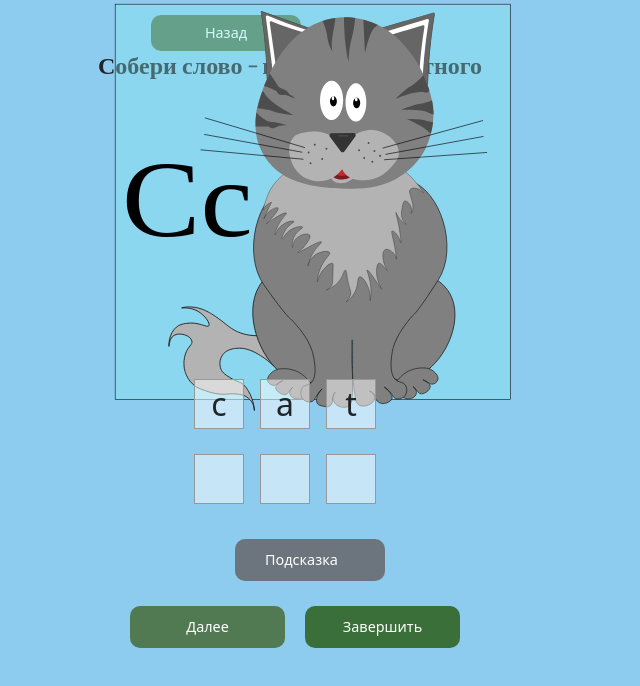
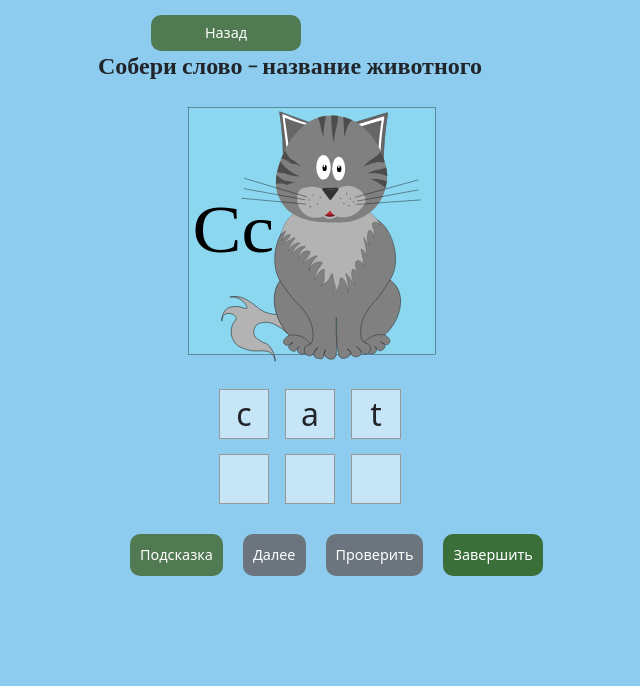
Before and after one commit to AnigalHub/DrawnSVGWithAnimation, a Vue app: page /wordConstructor in a window 768 px wide. Shown: the top 686 px of the page, without its empty margins (104-744 px from the left). Built offline with nearby package versions, Linux system fonts and the light colour scheme; a web font is replaced by a local one.

Commit message:
добавлена кнопка проверить, изменены стили по svg

```diff
--- a/src/components/wordConstructor.vue
+++ b/src/components/wordConstructor.vue
@@ -25,9 +25,10 @@
                 <component :is="currentSvg.svg"/>
                 <p class="nameSelectAnimal">{{currentSvg.letters.join('')}}</p>
             </b-modal>
-            <b-button class="help" @click="showNameAnimal()">Подсказка</b-button>
             <div class="buttonGame">
+                <b-button class="help" @click="showNameAnimal()">Подсказка</b-button>
                 <b-button @click="newAnimal()">Далее</b-button>
+                <b-button>Проверить</b-button>
                 <b-button @click="showModal()">Завершить</b-button>
             </div>
         </div>
@@ -94,22 +95,19 @@
     .modal-body svg{
         display: block;
         width: 400px;
-        margin-bottom: 0 !important;
-        margin-left: 50px !important;
-        margin-top: -170px !important;
+        margin: -10% auto 0 !important;
     }
     .nameSelectAnimal{
-        margin-top: -140px;
+        margin-top: -50px;
         font-size: 3.2rem;
     }
      svg {
          display: block;
-         width: 650px;
-         height: 480px;
-         margin: -45px auto 0 !important;
+         width: 450px;
+         height: 450px;
+         margin: -25px auto 0 !important;
      }
      .buttonGame{margin-top: 25px;}
-     .letters{margin-top: -20px !important;}
     .letters,.name_animal{
         width: 100%;
         display: flex;
@@ -131,12 +129,8 @@
         height: 60px;
     }
      @media screen and (min-width: 500px) and (max-width: 768px) {
-         svg {
-             width: 400px !important;
-             margin: -180px auto 0 !important;
-         }
          .letters,.name_animal{
-             margin-left: -25px;
+             margin-top: 10px !important;
              .letter{
                  width: 45px;
                  height: 45px;
@@ -144,21 +138,36 @@
                  font-size: 1.5rem;
              }
          }
-         .letters{margin-top: -120px !important;}
+         svg {
+             width: 250px;
+             height: 250px;
+         }
+         .modal-body svg{margin-top: -5% !important;}
+         .nameSelectAnimal{margin-top: -35px;}
      }
      @media screen and (min-width: 768px) and (max-width: 992px) {
-         svg {
-             width: 550px !important;
-             margin: -145px auto 0 !important;
-         }
          .letters,.name_animal{
+             margin-top: 10px !important;
              .letter{
                  width: 50px;
                  height: 50px;
                  margin: 0 8px;
                  font-size: 2rem;
              }
-         }
-         .letters{margin-top: -60px !important;}
-     }
+        }
+        svg {
+            width: 300px;
+            height: 300px;
+        }
+        .modal-body svg{margin-top: -5% !important;}
+        .nameSelectAnimal{margin-top: -35px;}
+    }
+    @media screen and (min-width: 992px) and (max-width: 1200px) {
+        svg {
+            width: 350px;
+            height: 350px;
+        }
+        .modal-body svg{margin-top: -5%  !important;}
+        .nameSelectAnimal{margin-top: -35px;}
+    }
 </style>
```
